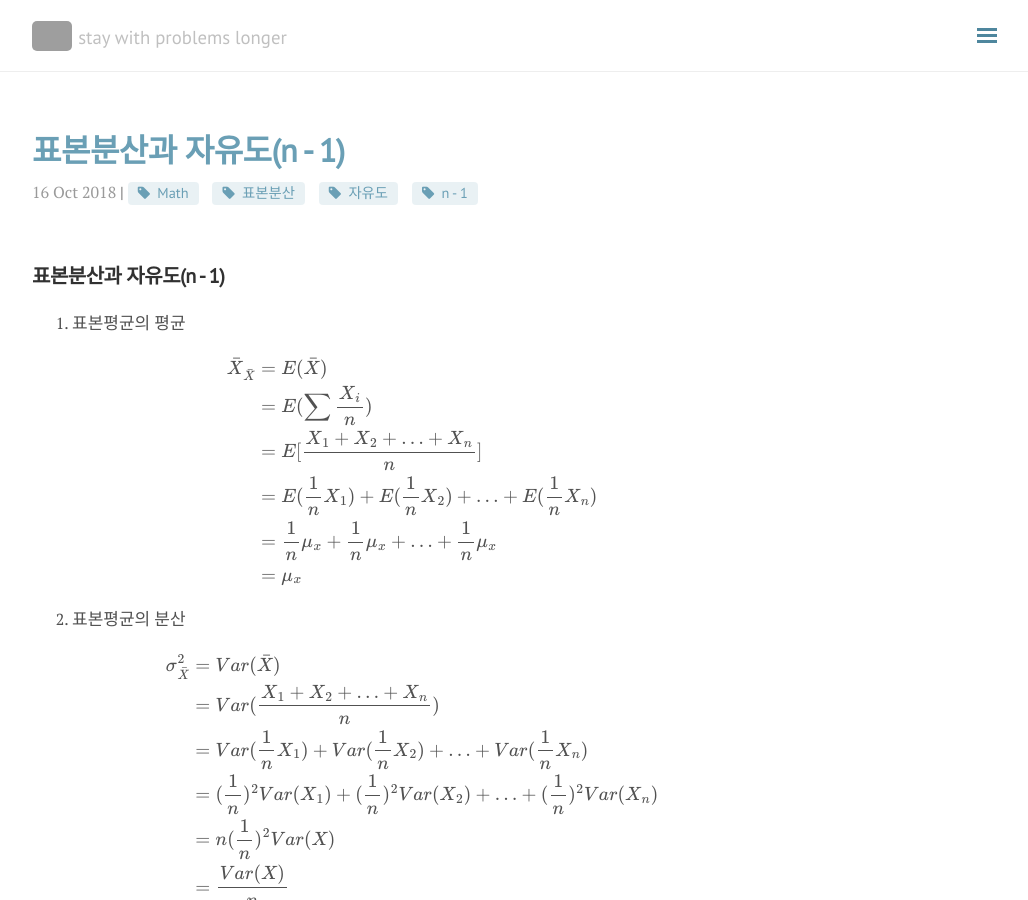
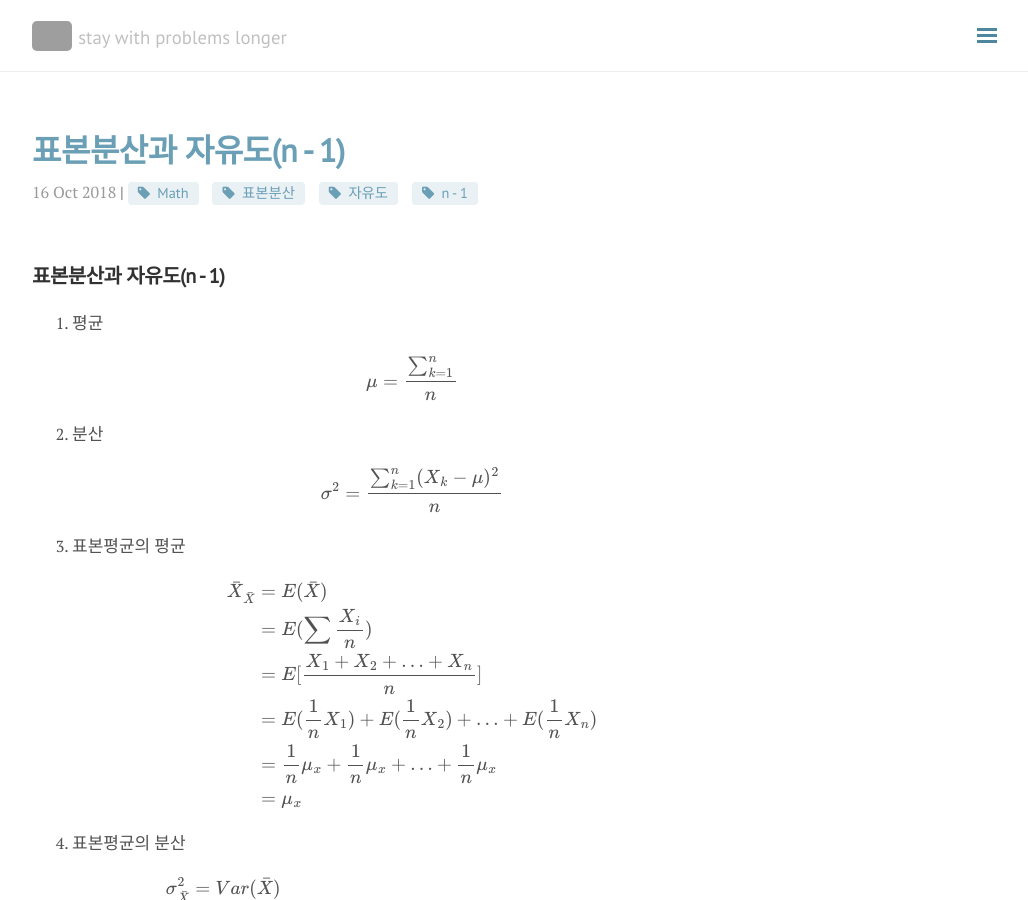
Before and after one commit to seokhoonj/seokhoonj.github.io, a Jekyll site: the page built from _posts/Math/2018-10-16-Math-sample_variance.md, in a window 1280 px wide and 900 px high. Shown: the whole window, without its empty margins (248-1276 px from the left). Built offline with Jekyll 4.4.1, drawn with Linux system fonts in a browser that asks for light colours; nearby versions of some CDN libraries; formulas are drawn with MathJax 3; comment, search, counter and statistics services are not loaded; grey boxes are pictures that could not be loaded.

Commit message:
add _posts

```diff
--- a/_posts/Math/2018-10-16-Math-sample_variance.md
+++ b/_posts/Math/2018-10-16-Math-sample_variance.md
@@ -10,7 +10,13 @@ comments: true
 표본분산과 자유도(n - 1)
 ----------------
 
-1. 표본평균의 평균
+1. 평균
+\\( \mu = \frac{\sum\_{k=1}^{n}}{n} \\)
+
+2. 분산
+\\( \sigma^2 = \frac{\sum\_{k=1}^{n} (X\_k -\mu)^2}{n} \\)
+
+3. 표본평균의 평균
 \\( \begin{align}
         \bar{X}\_\bar{X} & = E(\bar{X})
 \\\\ & = E(\sum \frac{X\_i}{n})
```
Also changed, not shown: other parts of _posts/Math/2018-10-16-Math-sample_variance.md (+3 -3 lines).
